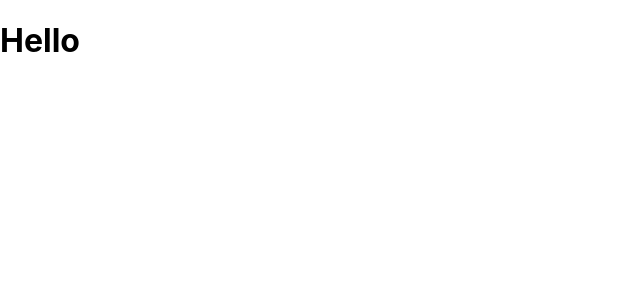
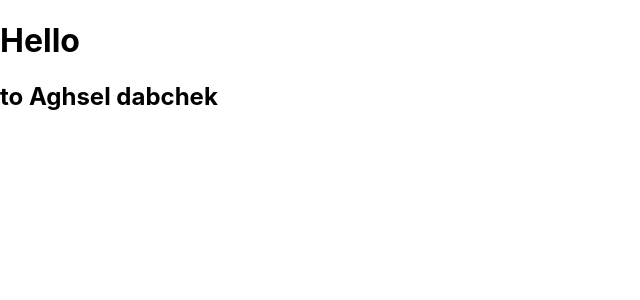
Before and after one commit to Mehdi-Hannachi/E-ArtiZ, a React (Create React App) app in the folder client/: page / in a window 1280 px wide. Shown: the top 300 px of the page, without its empty margins (0-640 px from the left). Built offline with nearby package versions, Linux system fonts and the light colour scheme.

Commit message:
fix error

```diff
--- a/client/src/App.js
+++ b/client/src/App.js
@@ -4,6 +4,7 @@ function App() {
   return (
     <div>
       <h1>Hello</h1>
+      <h2>to Aghsel dabchek</h2>
     </div>
   );
 }
```
